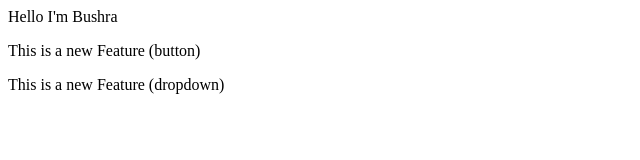
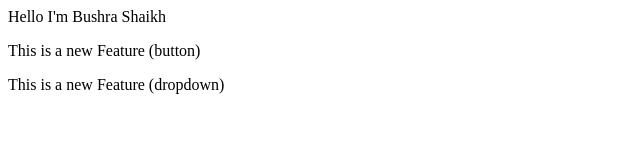
Before and after one commit to BushraShaikh4704/Fake-Job-Posting-Detection, a plain HTML site: page index.html in a window 1280 px wide. Shown: the full height of the page, 0-640 px from the left. Drawn offline with Linux system fonts and the light colour scheme.

Commit message:
Added Shaikh

```diff
--- a/index.html
+++ b/index.html
@@ -1,3 +1,3 @@
-<p>Hello I'm Bushra</p>
+<p>Hello I'm Bushra Shaikh</p>
 <p>This is a new Feature (button)</p>
 <p>This is a new Feature (dropdown)</p>
```
